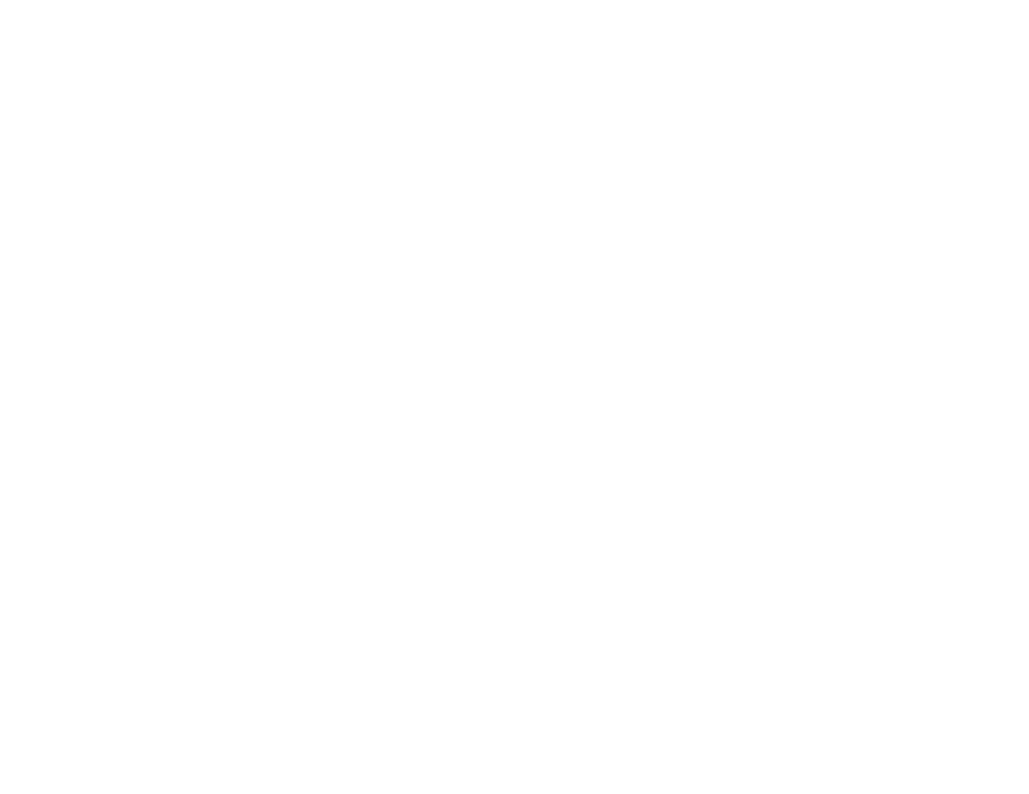
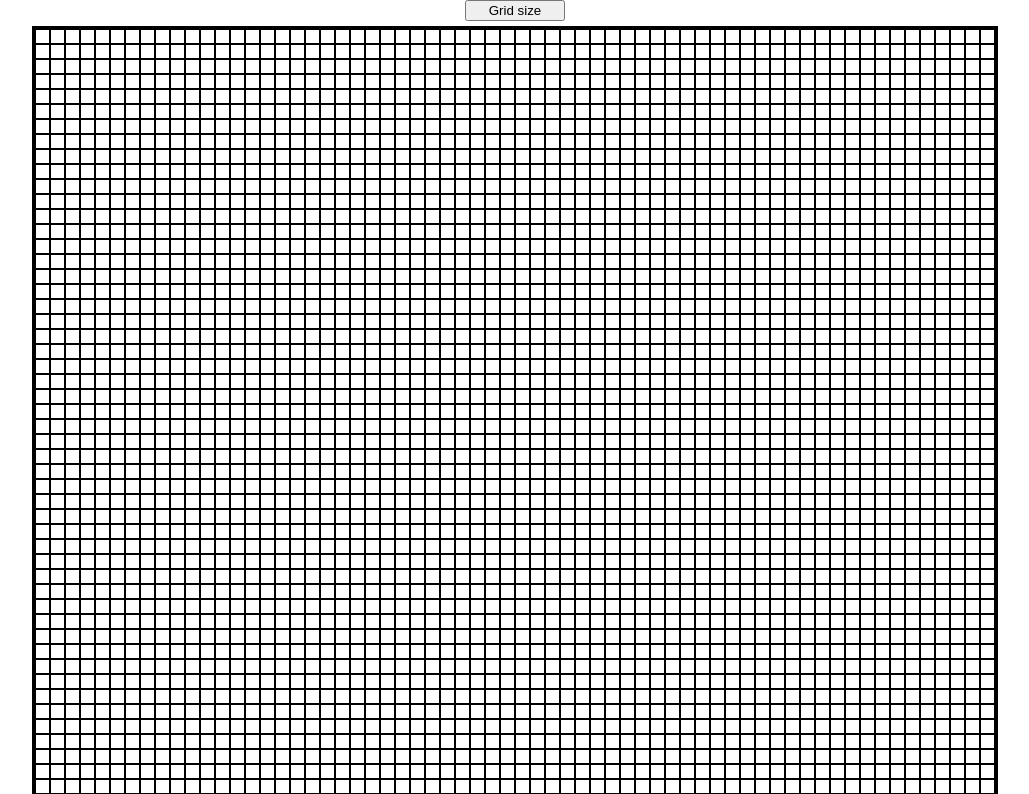
Before and after one commit to Pointier/odin-recipes, a plain HTML site: page etch-a-sketch/index.html in a window 1280 px wide. Shown: the top 794 px of the page, without its empty margins (125-1154 px from the left). Drawn offline with Linux system fonts and the light colour scheme.

Commit message:
etch done, need to do random color and darkening effects

```diff
--- a/etch-a-sketch/index.html
+++ b/etch-a-sketch/index.html
@@ -1,7 +1,11 @@
 <!doctype html>
 
+<head>
+  <link rel="stylesheet" type="text/css" href="style.css" />
+  <script src="script.js" defer></script>
+</head>
+
 <body>
+  <button type="button">Grid size</button>
   <div id="container"></div>
-
-  <script src="script.js" defer></script>
 </body>
--- a/etch-a-sketch/script.js
+++ b/etch-a-sketch/script.js
@@ -1,7 +1,6 @@
-let gridSize = 16;
-
+let gridSize = 64;
+function drawingGrid(GgridSize) {
   const container = document.querySelector("#container");
-
   for (let i = 0; i < gridSize; i++) {
     const row = document.createElement("div");
     row.classList.add("row");
@@ -9,6 +8,22 @@ for (let i = 0; i < gridSize; i++) {
       const square = document.createElement("div");
       square.classList.add("square");
       row.appendChild(square);
+      square.addEventListener("mouseover", () => {
+        square.style.backgroundColor = "blue";
+      });
     }
     container.appendChild(row);
   }
+}
+
+drawingGrid(gridSize);
+
+button = document.querySelector("button");
+button.addEventListener("click", () => {
+  const rows = Array.from(document.getElementsByClassName("row"));
+  rows.forEach((row) => {
+    row.remove();
+  });
+  gridSize = prompt("Specify a grid size:");
+  drawingGrid(gridSize);
+});
--- a/etch-a-sketch/style.css
+++ b/etch-a-sketch/style.css
@@ -0,0 +1,35 @@
+body {
+  height: 100%;
+  margin: 0;
+  padding: 0;
+  display: flex;
+  flex-direction: column;
+  align-items: center;
+  gap: 5px;
+}
+
+button {
+  width: 100px;
+}
+
+#container {
+  flex: 0 0 auto;
+  display: flex;
+  flex-direction: column;
+  gap: 0px;
+  width: 960px;
+  height: 960px;
+  border: solid;
+}
+
+.row {
+  display: flex;
+  gap: 0px;
+  flex: 1 1 auto;
+}
+
+.square {
+  border: solid;
+  border-width: 1px;
+  flex: 1 1 100%;
+}
```
Lines whose indentation alone changed are shown as unchanged.
